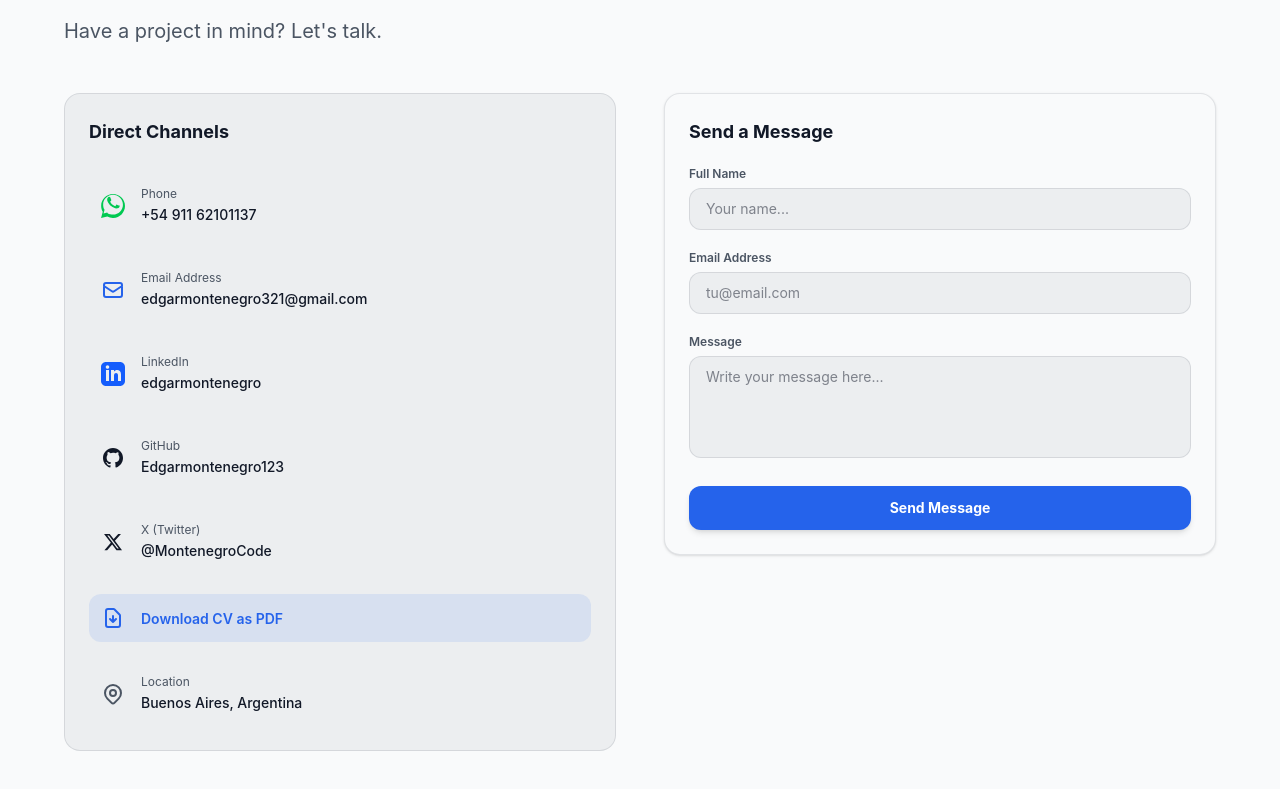
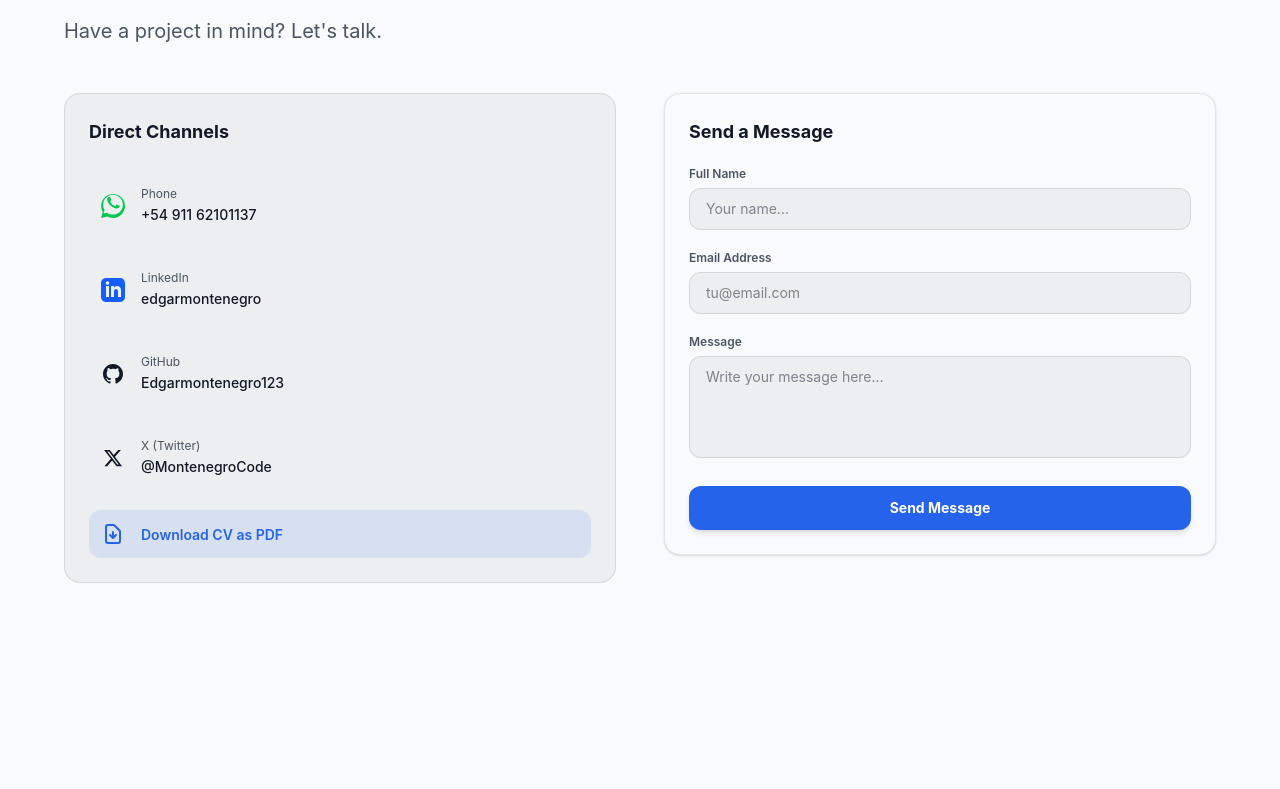
Before and after one commit to Edgarmontenegro123/Portfolio-2026, a React (Vite) app: page / in a window 1280 px wide. Shown: the part 1945-2734 px from the top of the page. After the commit the page ends 2614 px from the top, so only its background shows below. Built offline with nearby package versions, Linux system fonts and the light colour scheme.

Commit message:
🧑‍🔧 fix(contact): handle API errors in UI and fix status message rendering

```diff
--- a/src/views/Contact.tsx
+++ b/src/views/Contact.tsx
@@ -25,6 +25,11 @@ export const Contact = () => {
                     text: t.contact.success
                 })
                 setForm({ name: '', email: '', message: '' })
+            } else {
+                setStatusMessage({
+                    type: 'error',
+                    text: t.contact.error
+                })
             }
         } catch (error) {
             setStatusMessage({
@@ -53,7 +58,7 @@ export const Contact = () => {
                 <div className='grid gap-12 lg:grid-cols-2 items-start'>
                     <div className='flex flex-col gap-5 bg-brand-text/5 p-6 rounded-2xl border border-brand-text/10'>
                         <h3 className='text-lg font-bold text-brand-text mb-2'>
-                            {language === 'es' ? 'Canales Directos' : 'Direct Channels'}
+                            {t.contact.channelsTitle}
                         </h3>
                         <a
                             href={contactConstants.whatsapp}
@@ -67,18 +72,6 @@ export const Contact = () => {
                             <div>
                                 <span className='block text-xs text-brand-secondary'>{language === 'es' ? 'Teléfono' : 'Phone'}</span>
                                 <span className='text-sm font-medium'>{contactConstants.phone}</span>
-                            </div>
-                        </a>
-                        <a
-                            href={contactConstants.mailRedirect}
-                            className='flex items-center gap-4 p-3 rounded-xl hover:bg-brand-text/5 text-brand-text transition-colors duration-200'
-                        >
-                            <svg className='w-6 h-6 text-brand-primary' fill='none' viewBox='0 0 24 24' stroke='currentColor' strokeWidth={2}>
-                                <path strokeLinecap='round' strokeLinejoin='round' d='M3 8l7.89 5.26a2 2 0 002.22 0L21 8M5 19h14a2 2 0 002-2V7a2 2 0 00-2-2H5a2 2 0 00-2 2v10a2 2 0 002 2z' />
-                            </svg>
-                            <div>
-                                <span className='block text-xs text-brand-secondary'>{language === 'es' ? 'Correo Electrónico' : 'Email Address'}</span>
-                                <span className='text-sm font-medium'>{contactConstants.email}</span>
                             </div>
                         </a>
                         <a
@@ -136,16 +129,6 @@ export const Contact = () => {
                                 <span className='text-sm'>{language === 'es' ? 'Descargar Currículum en PDF' : 'Download CV as PDF'}</span>
                             </div>
                         </a>
-                        <div className='flex items-center gap-4 p-3 text-brand-text'>
-                            <svg className='w-6 h-6 text-brand-secondary' fill='none' viewBox='0 0 24 24' stroke='currentColor' strokeWidth={2}>
-                                <path strokeLinecap='round' strokeLinejoin='round' d='M17.657 16.657L13.414 20.9a1.998 1.998 0 01-2.827 0l-4.244-4.243a8 8 0 1111.314 0z' />
-                                <path strokeLinecap='round' strokeLinejoin='round' d='M15 11a3 3 0 11-6 0 3 3 0 016 0z' />
-                            </svg>
-                            <div>
-                                <span className='block text-xs text-brand-secondary'>{language === 'es' ? 'Residencia' : 'Location'}</span>
-                                <span className='text-sm font-medium'>Buenos Aires, Argentina</span>
-                            </div>
-                        </div>
                     </div>
                     <form
                         onSubmit={handleSubmit}
```
